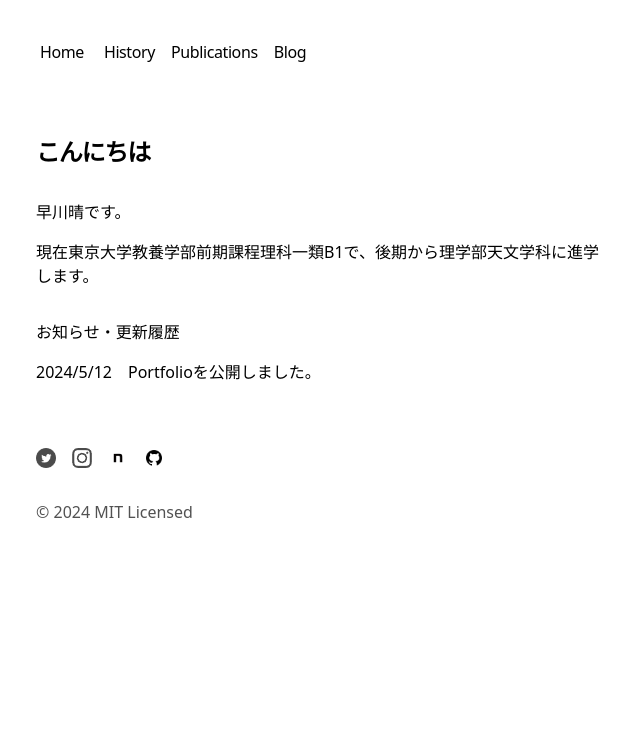
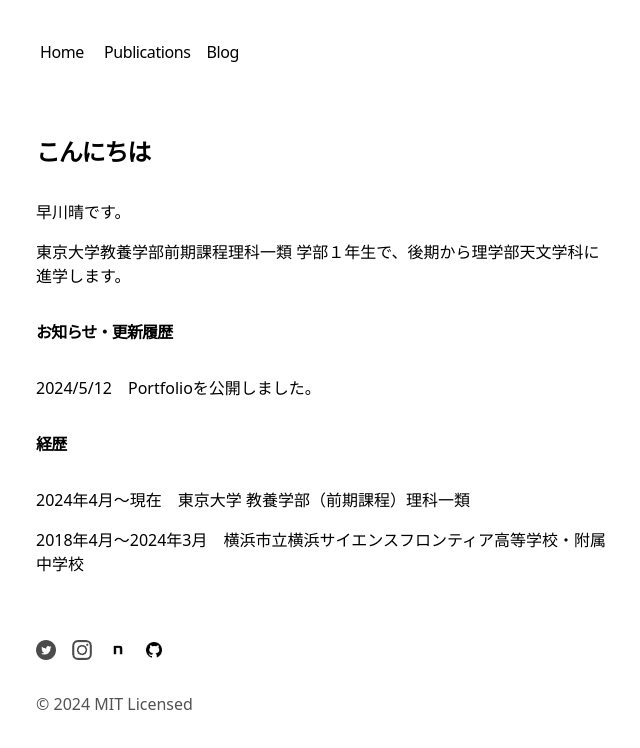
Before and after one commit to haru-astro/Portfolio, a Next.js app: page / in a window 1280 px wide. Shown: the top 748 px of the page, without its empty margins (316-956 px from the left). Built offline with nearby package versions, Linux system fonts and the light colour scheme.

Commit message:
Updated some files

```diff
--- a/app/components/nav.tsx
+++ b/app/components/nav.tsx
@@ -3,9 +3,6 @@ import Link from 'next/link'
 const navItems = {
   '/': {
     name: 'Home',
-  },
-  '/History': {
-    name: 'History',
   },
   '/publications': {
     name: 'Publications',
--- a/app/page.tsx
+++ b/app/page.tsx
@@ -11,15 +11,22 @@ export default function Page() {
         {`早川晴です。`}
       </p>
       <p className="mb-4 ">
-        {`現在東京大学教養学部前期課程理科一類B1で、後期から理学部天文学科に進学します。`}
+        {`東京大学教養学部前期課程理科一類 学部１年生で、後期から理学部天文学科に進学します。`}
       </p>
 
       <div className="my-8">
-        <p className="mb-4">{'お知らせ・更新履歴'}</p>
+        <h2 className="mb-8 font-semibold tracking-tighter">{'お知らせ・更新履歴'}</h2>
         <ul>
           <li>2024/5/12　Portfolioを公開しました。</li>
         </ul>
       </div>
+
+      <div className="my-8">
+        <h2 className="mb-8 font-semibold tracking-tighter">{'経歴'}</h2>
+        <p className="mb-4">2024年4月〜現在　東京大学 教養学部（前期課程）理科一類</p>
+        <p className="mb-4">2018年4月〜2024年3月　横浜市立横浜サイエンスフロンティア高等学校・附属中学校</p>
+      </div>
     </section>
+
   )
 }
--- /dev/null
+++ b/app/publications/page.tsx
@@ -0,0 +1,13 @@
+export const metadata = {
+  title: 'History',
+  description: 'My History',
+}
+
+export default function Page() {
+  return (
+    <section>
+      <h1 className="font-semibold text-2xl mb-8 tracking-tighter">Publications</h1>
+      <p>Coming soon</p>
+    </section>
+  )
+}
```
